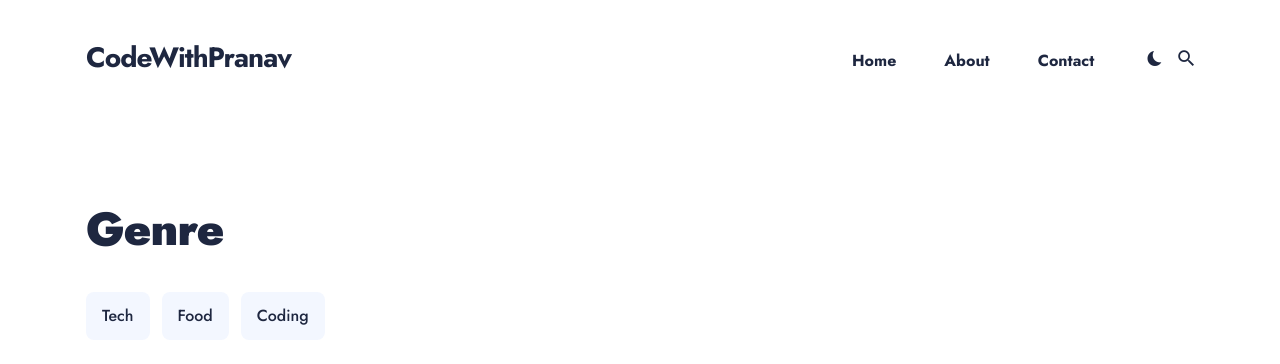
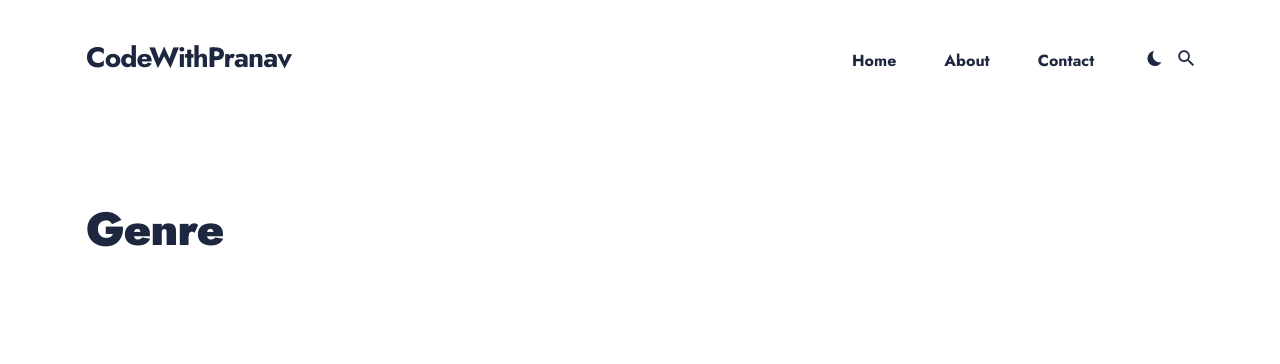
Before and after one commit to adityaraj2003/adityaraj2003.github.io, a Jekyll site: the page built from genre.html, in a window 1280 px wide. Shown: the top 364 px of the page. Built offline with Jekyll 4.4.1, drawn with Linux system fonts in a browser that asks for light colours; nearby versions of some CDN libraries.

Commit message:
Update genre.html

```diff
--- a/genre.html
+++ b/genre.html
@@ -18,12 +18,11 @@ title: Genre
           <ul class="tag__list list-reset">
 
 
-            {% for tag in site.tags %}
+            {% for tag in site.genres %}
 
 
-                 {% capture tag_name %}{{ tag | first }}{% endcapture %}
+                  {% capture tag_name %}{{ tag | first }}{% endcapture %}
                 <li class="tag__item"><a href="#{{ tag_name | slugize }}" class="tag__link">{{ tag_name | slugize }}</a></li>
-
 
 
 
```
